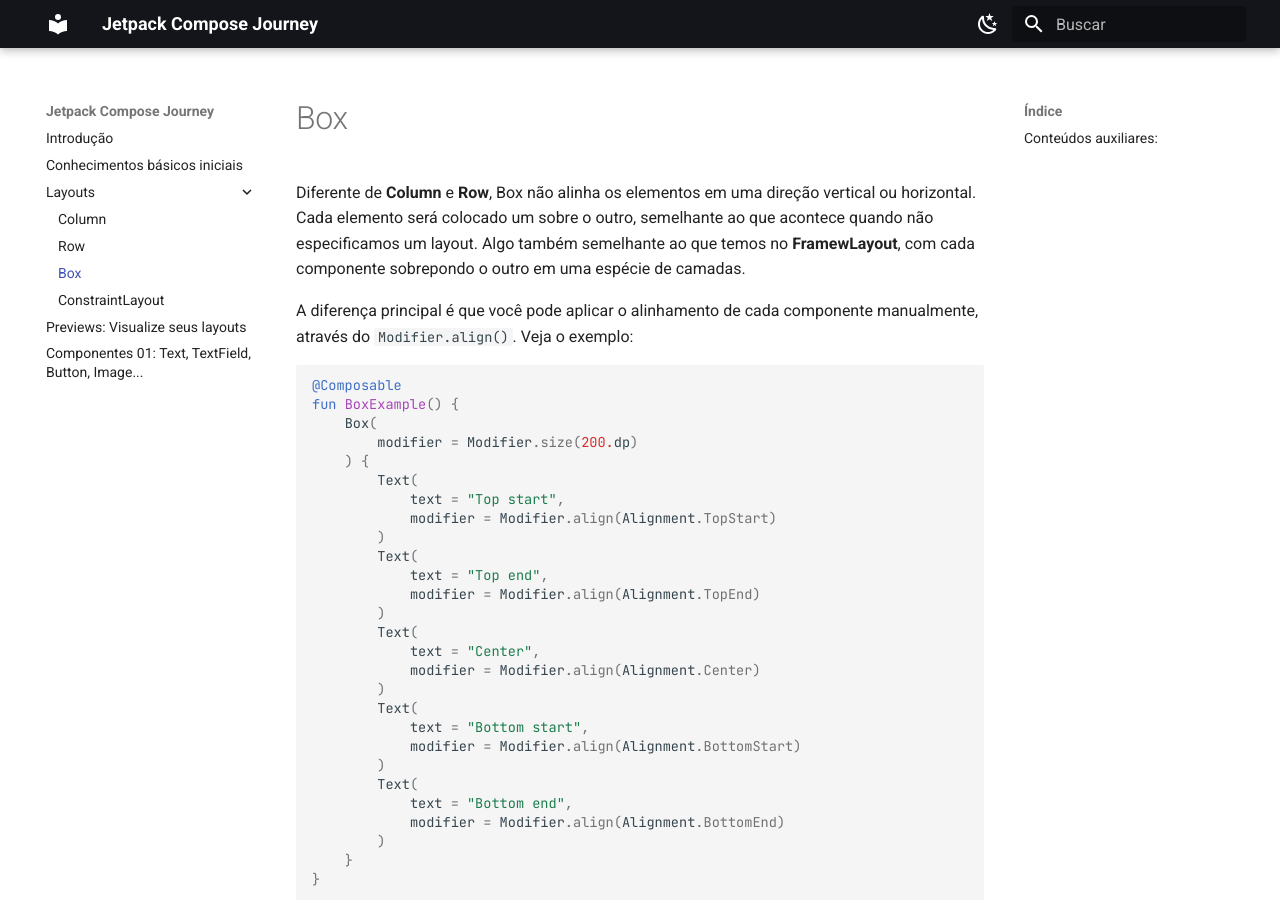
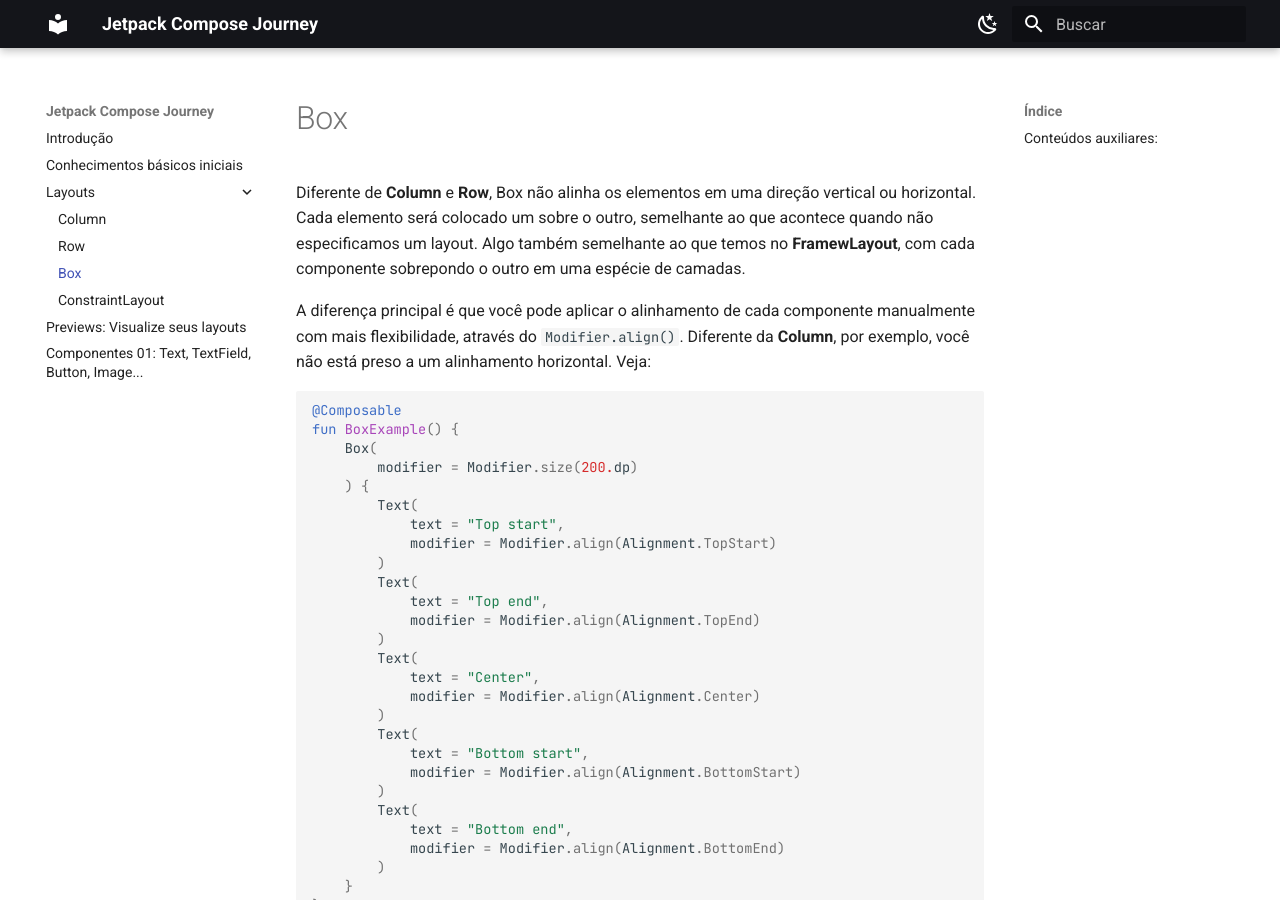
Before and after one commit to jsericksk/Jetpack-Compose-Journey, an MkDocs documentation site: the page built from docs/layout-box.md, in a window 1280 px wide and 900 px high. Built offline with MkDocs 1.6.1 and Material for MkDocs 9.7.7, drawn with Linux system fonts in a browser that asks for light colours; emoji names are drawn with the system emoji font.

Commit message:
layout-box.md atualizado

````diff
--- a/docs/layout-box.md
+++ b/docs/layout-box.md
@@ -2,7 +2,7 @@
 
 Diferente de **Column** e **Row**, Box não alinha os elementos em uma direção vertical ou horizontal. Cada elemento será colocado um sobre o outro, semelhante ao que acontece quando não especificamos um layout. Algo também semelhante ao que temos no **FramewLayout**, com cada componente sobrepondo o outro em uma espécie de camadas.
 
-A diferença principal é que você pode aplicar o alinhamento de cada componente manualmente, através do ```Modifier.align()```. Veja o exemplo:
+A diferença principal é que você pode aplicar o alinhamento de cada componente manualmente com mais flexibilidade, através do ```Modifier.align()```. Diferente da **Column**, por exemplo, você não está preso a um alinhamento horizontal. Veja:
 
 ```kotlin
 @Composable
````
